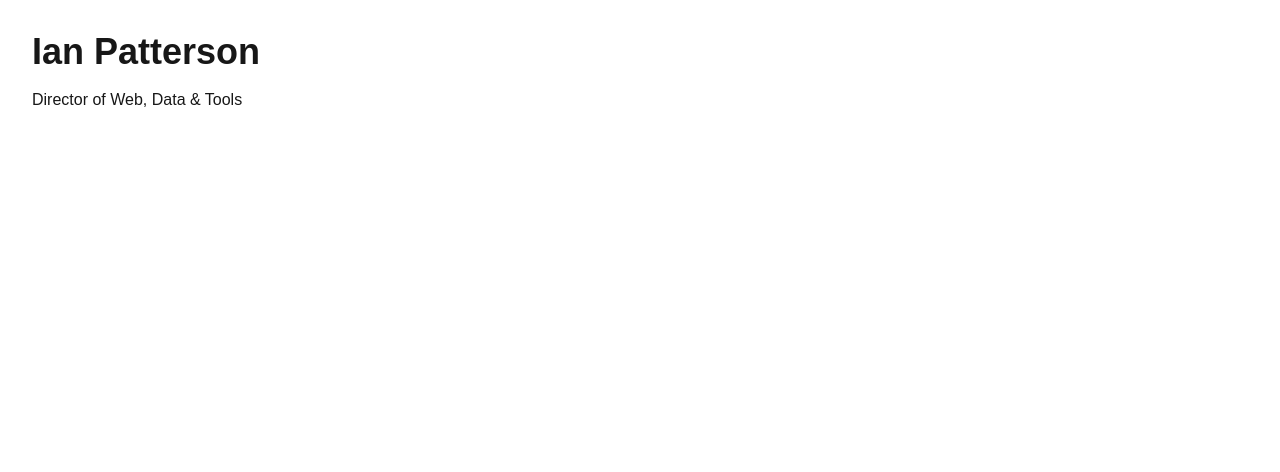
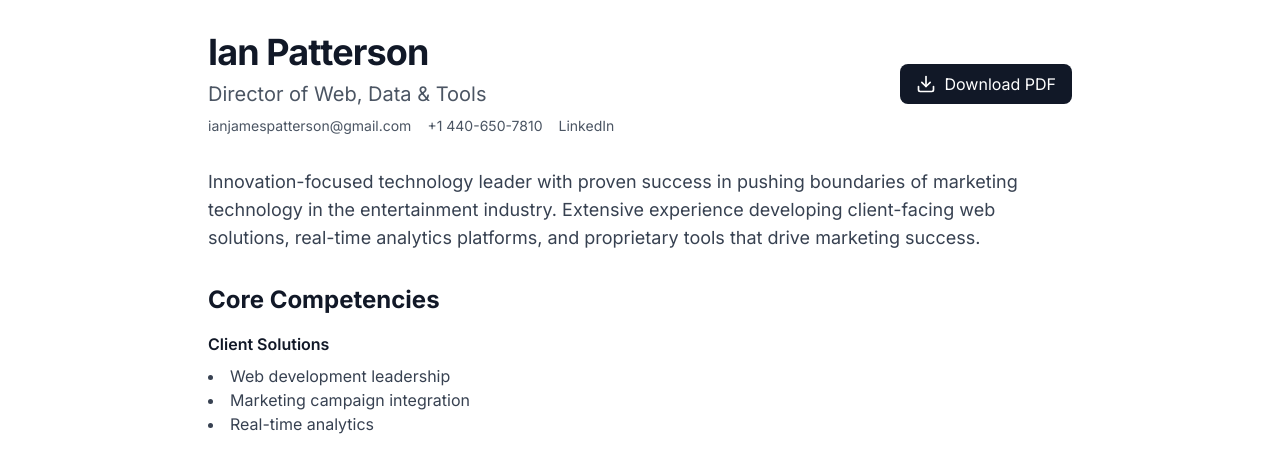
Before and after one commit to ijpatter1/ijpatter1.github.io, a Next.js app: page / in a window 1280 px wide. Shown: the top 472 px of the page. Built offline with nearby package versions, Linux system fonts and the light colour scheme.

Commit message:
update resume

```diff
--- /dev/null
+++ b/app/components/Header.tsx
@@ -0,0 +1,35 @@
+import { Download } from 'lucide-react'
+
+export default function Header() {
+  return (
+    <header className="flex justify-between items-center py-8 px-4 max-w-4xl mx-auto">
+      <div>
+        <h1 className="text-4xl font-bold tracking-tight">Ian Patterson</h1>
+        <p className="mt-2 text-xl text-gray-600 dark:text-gray-400">
+          Director of Web, Data & Tools
+        </p>
+        <div className="mt-2 flex gap-4 text-sm text-gray-600 dark:text-gray-400">
+          <a href="mailto:ianjamespatterson@gmail.com" className="hover:text-gray-900 dark:hover:text-white">
+            ianjamespatterson@gmail.com
+          </a>
+          <a href="tel:+14406507810" className="hover:text-gray-900 dark:hover:text-white">
+            +1 440-650-7810
+          </a>
+          <a href="https://linkedin.com/in/ianpatterson31"
+             target="_blank"
+             rel="noopener noreferrer"
+             className="hover:text-gray-900 dark:hover:text-white">
+            LinkedIn
+          </a>
+        </div>
+      </div>
+      <button
+        className="inline-flex items-center gap-2 px-4 py-2 bg-gray-900 dark:bg-white text-white dark:text-gray-900 rounded-lg hover:bg-gray-800 dark:hover:bg-gray-100 transition-colors"
+        onClick={() => window.open('/resume.pdf', '_blank')}
+      >
+        <Download size={20} />
+        Download PDF
+      </button>
+    </header>
+  )
+}
--- a/app/layout.tsx
+++ b/app/layout.tsx
@@ -1,35 +1,24 @@
-import type { Metadata } from "next";
-import localFont from "next/font/local";
-import "./globals.css";
+import type { Metadata } from 'next'
+import { Inter } from 'next/font/google'
+import './globals.css'
 
-const geistSans = localFont({
-  src: "./fonts/GeistVF.woff",
-  variable: "--font-geist-sans",
-  weight: "100 900",
-});
-const geistMono = localFont({
-  src: "./fonts/GeistMonoVF.woff",
-  variable: "--font-geist-mono",
-  weight: "100 900",
-});
+const inter = Inter({ subsets: ['latin'] })
 
 export const metadata: Metadata = {
-  title: "Create Next App",
-  description: "Generated by create next app",
-};
+  title: 'Ian Patterson - Director of Web, Data & Tools',
+  description: 'Innovation-focused technology leader with proven success in pushing boundaries of marketing technology in the entertainment industry.',
+}
 
 export default function RootLayout({
   children,
-}: Readonly<{
-  children: React.ReactNode;
-}>) {
+}: {
+  children: React.ReactNode
+}) {
   return (
     <html lang="en">
-      <body
-        className={`${geistSans.variable} ${geistMono.variable} antialiased`}
-      >
+      <body className={`${inter.className} bg-white dark:bg-gray-900 text-gray-900 dark:text-white`}>
         {children}
       </body>
     </html>
-  );
+  )
 }
--- a/app/page.tsx
+++ b/app/page.tsx
@@ -1,8 +1,36 @@
+import Header from './components/Header'
+
 export default function Home() {
   return (
-    <main className="min-h-screen p-8">
-      <h1 className="text-4xl font-bold">Ian Patterson</h1>
-      <p className="mt-4">Director of Web, Data & Tools</p>
-    </main>
+    <div className="min-h-screen">
+      <Header />
+
+      <main className="max-w-4xl mx-auto px-4 pb-16">
+        <section className="mb-8">
+          <p className="text-lg text-gray-700 dark:text-gray-300">
+            Innovation-focused technology leader with proven success in pushing boundaries of marketing technology
+            in the entertainment industry. Extensive experience developing client-facing web solutions,
+            real-time analytics platforms, and proprietary tools that drive marketing success.
+          </p>
+        </section>
+
+        <section className="mb-8">
+          <h2 className="text-2xl font-bold mb-4">Core Competencies</h2>
+          <div className="grid grid-cols-1 md:grid-cols-2 gap-4">
+            <div className="space-y-2">
+              <h3 className="font-semibold">Client Solutions</h3>
+              <ul className="list-disc list-inside text-gray-700 dark:text-gray-300">
+                <li>Web development leadership</li>
+                <li>Marketing campaign integration</li>
+                <li>Real-time analytics</li>
+              </ul>
+            </div>
+            {/* Add more competencies here */}
+          </div>
+        </section>
+
+        {/* We'll add more sections below */}
+      </main>
+    </div>
   )
 }
```
